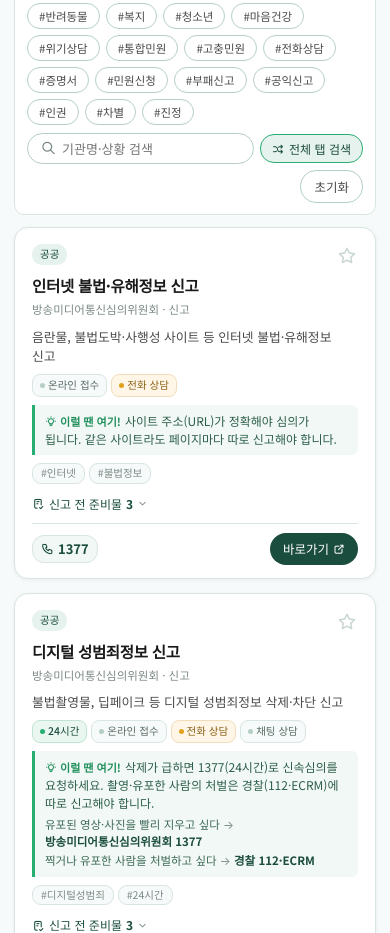
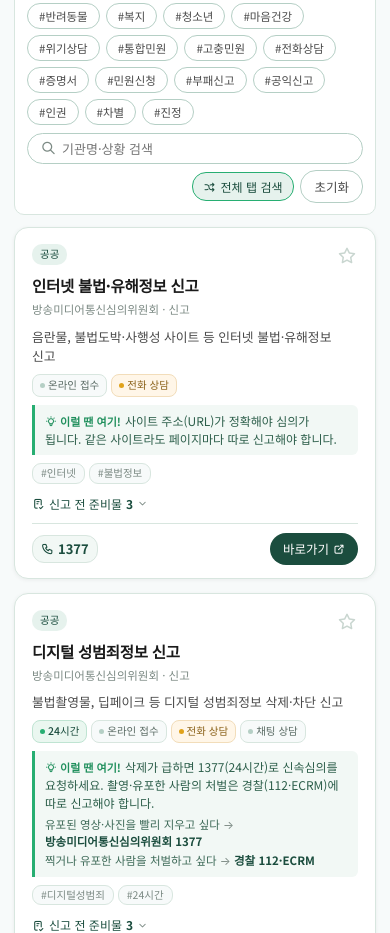
Before and after one commit to yenuri337-cpu/singo.github.io, a plain HTML site: page index.html in a window 390 px wide. Shown: the part 1204-2137 px from the top of the page. Drawn offline with Linux system fonts and the light colour scheme.

Commit message:
site: 모바일 필터에서 검색창을 한 줄 전체 폭으로 두어 버튼이 어색하게 줄바꿈되지 않게 함

```diff
--- a/index.html
+++ b/index.html
@@ -649,7 +649,7 @@ footer strong { color: rgba(255,255,255,.9); }
   .card-grid { grid-template-columns: 1fr; }
   .filter-bar { gap: 8px; padding: 9px 12px 11px; }
   .filter-actions { justify-content: flex-end; }
-  .search-wrap { flex: 1 1 160px; }
+  .search-wrap { flex: 1 1 100%; }
   .search-wrap input { width: 100%; }
   .modal { padding: 16px 10px; }
   .modal-card { padding: 18px 16px 16px; }
```
